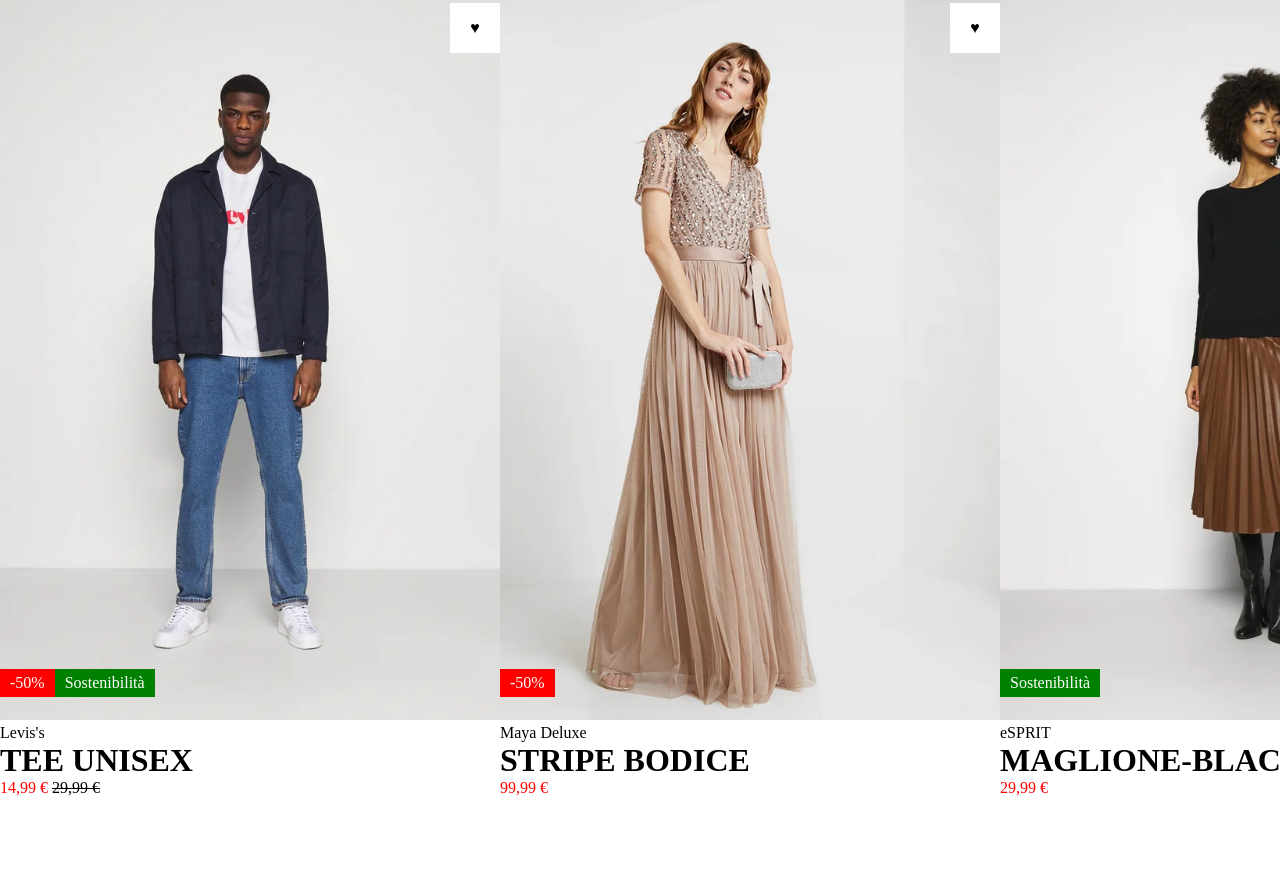
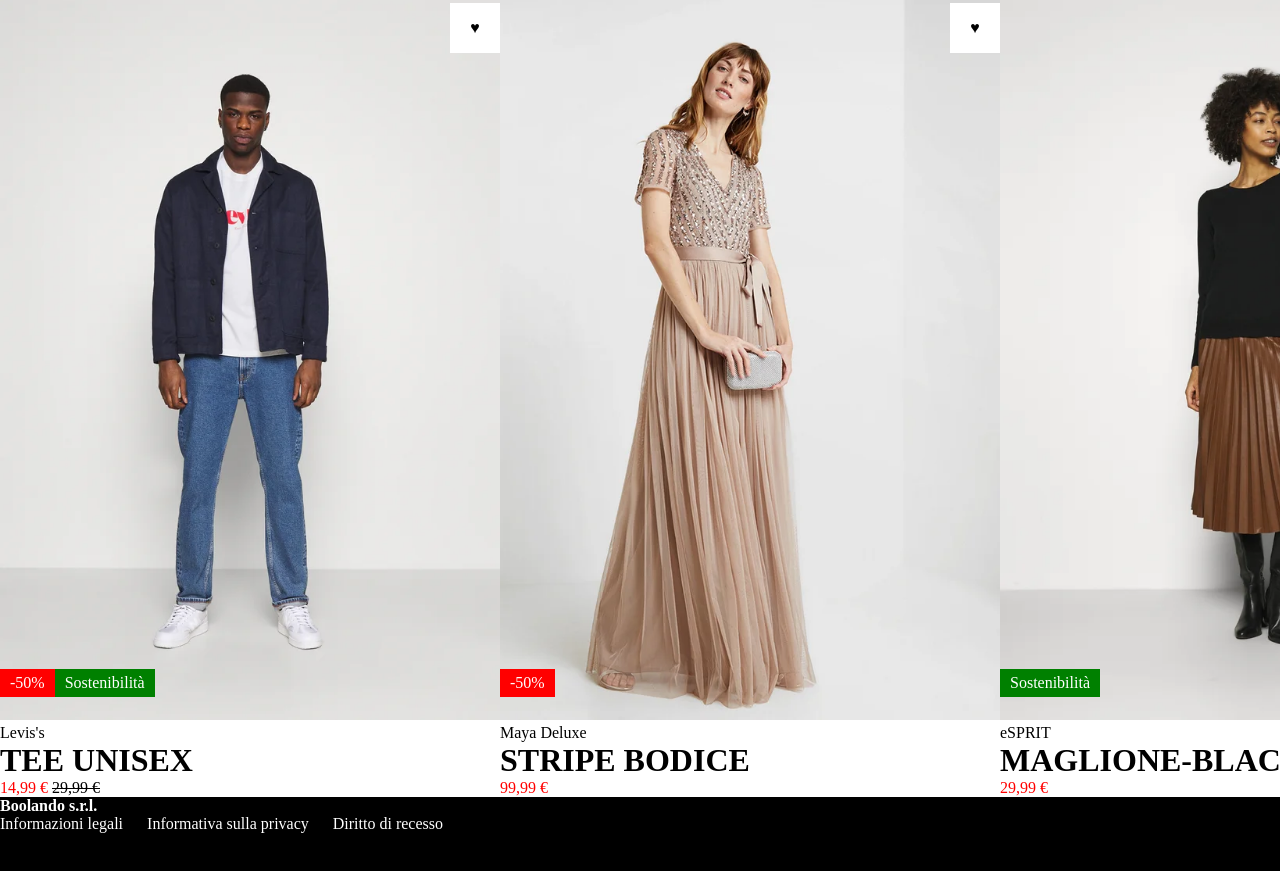
Before and after one commit to Riccardo-Mauri/html-css-boolando, a plain HTML site: page index.html in a window 1280 px wide. Shown: the part 1001-1872 px from the top of the page. Before the commit the page ends 1798 px from the top, so only its background shows below. Drawn offline with Linux system fonts and the light colour scheme.

Commit message:
esercizio con struttura finita(manca pulizia generale/icone speciali/giusta disposizione delle scritte)

```diff
--- a/css/style.css
+++ b/css/style.css
@@ -1,19 +1,27 @@
 /*
 RESET
 */
-*{
+* {
     box-sizing: border-box;
     padding: 0;
     margin: 0;
 }
-.disp-item{
+
+.disp-item {
     margin: 0 auto;
 }
-.container{
+
+.container {
     height: 100px;
     background-color: orange;
 }
-.container-elements{
+
+.container-footer {
+    height: 100px;
+    background-color: black;
+}
+
+.container-elements {
     display: flex;
     justify-content: space-between;
     align-items: center;
@@ -21,58 +29,68 @@ RESET
     height: 100px;
     margin: 0 auto;
 }
-img{
+
+img {
     max-width: 100%;
     max-height: 100%;
     object-fit: contain;
 }
 
-.containerlinks{
+.containerlinks {
     display: flex;
     align-self: center;
     margin: 0 auto;
     width: calc(100%/3);
 }
-.header-links{
+
+.header-links {
     display: inline-block;
     align-self: center;
 }
-.container-img-logo{
+
+.container-img-logo {
     width: calc(100%/3);
     display: flex;
     justify-content: center;
 }
-.img-logo{
+
+.img-logo {
     width: 50%;
     height: 20%;
     transform: translate(fill);
 }
-.imgs-profilo-pref-carrello{
+
+.imgs-profilo-pref-carrello {
     width: calc(100%/3);
 }
+
 /*
 MAIN
 */
-.main-container{
+.main-container {
     margin-top: 50px;
     width: 1500px;
 
 }
-.my-row{
+
+.my-row {
     display: flex;
     flex-wrap: wrap;
 }
-.my-col-1-3{
+
+.my-col-1-3 {
     width: calc(100%/3);
     position: relative;
 
 }
-.my-row2{
+
+.my-row2 {
     display: flex;
     flex-wrap: wrap;
 
 }
-.heart-position{
+
+.heart-position {
     width: 50px;
     height: 50px;
     background-color: white;
@@ -84,26 +102,74 @@ MAIN
     right: 0;
 }
 
-.line-though{
-text-decoration: line-through
+.line-though {
+    text-decoration: line-through
 }
-.low-price-red{
-    color:red
+
+.low-price-red {
+    color: red
 }
-.sales-container{
+
+.sales-container {
     display: flex;
     justify-content: center;
     position: absolute;
     bottom: 100px;
 
 }
-.sales{
+
+.sales {
     color: white;
     background-color: red;
     padding: 5px 10px 5px;
 }
-.info-product{
+
+.info-product {
     color: white;
     background-color: green;
     padding: 5px 10px 5px;
 }
+
+.footer-section {
+    width: 1500px;
+    margin: 0 auto;
+}
+
+.flex-container-footer {
+    display: flex;
+    justify-content: space-between;
+
+}
+.footer-section{
+
+}
+.flex-ele{
+    width: calc(100%/2);
+}
+.title-footer{
+    color: white;
+}
+
+.link-footer {
+    text-decoration: none;
+    color: white;
+}
+
+.link-footer-due {
+    padding-left: 20px;
+    text-decoration: none;
+    color: white;
+}
+
+.link-footer-tre {
+    padding-left: 20px;
+    text-decoration: none;
+    color: white;
+}
+.footer-section-dx{
+    display: flex;
+    flex-direction: row-reverse;
+}
+.info-footer {
+    color: white;
+}
--- a/index.html
+++ b/index.html
@@ -110,25 +110,29 @@
         </div>
     </main>
 
-    <footer>
-        <div><!--contenitore titoletto + link fondo pagina da mettere a sinistra-->
-            <h4>
-
+    <footer class="container-footer">
+        <div class="footer-section">
+            <section class="flex-container-footer">
+            <!--contenitore titoletto + link fondo pagina da mettere a sinistra-->
+            <div class="flex-ele"><!--link fondo pagina sinistra-->
+            <h4 class="title-footer">
+                Boolando s.r.l.
             </h4>
-            <div><!--link fondo pagina sinistra-->
-                <a href="#"></a>
-                <a href="#"></a>
-                <a href="#"></a>
+                <a class="link-footer link-footer-uno" href="#">Informazioni legali</a>
+                <a class="link-footer-due" href="#">Informativa sulla privacy</a>
+                <a class="link-footer-tre" href="#">Diritto di recesso</a>
             </div>
 
-        </div>
-        <div><!--contenuto fondo pagina a destra-->
-            <p>
+            <div class="footer-section footer-section-dx flex-ele"><!--contenuto fondo pagina a destra-->
+                <p class="info-footer">
+                    Trovaci anche su
+                </p>
+                <p><!--immagini social network-->
 
-            </p>
-            <p><!--immagini social network-->
+                </p>
+            </section>
 
-            </p>
+            </div>
         </div>
     </footer>
 </body>
```
